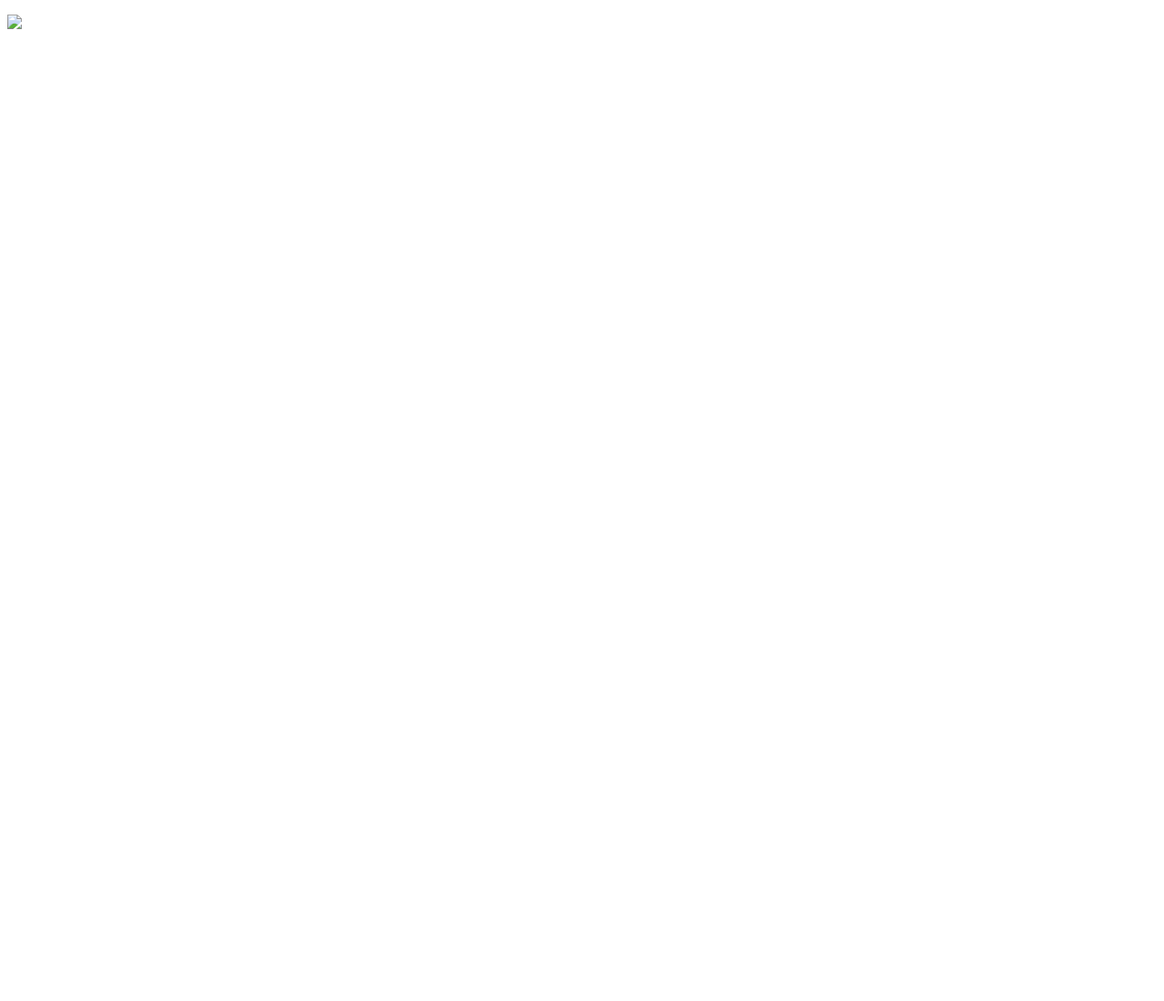
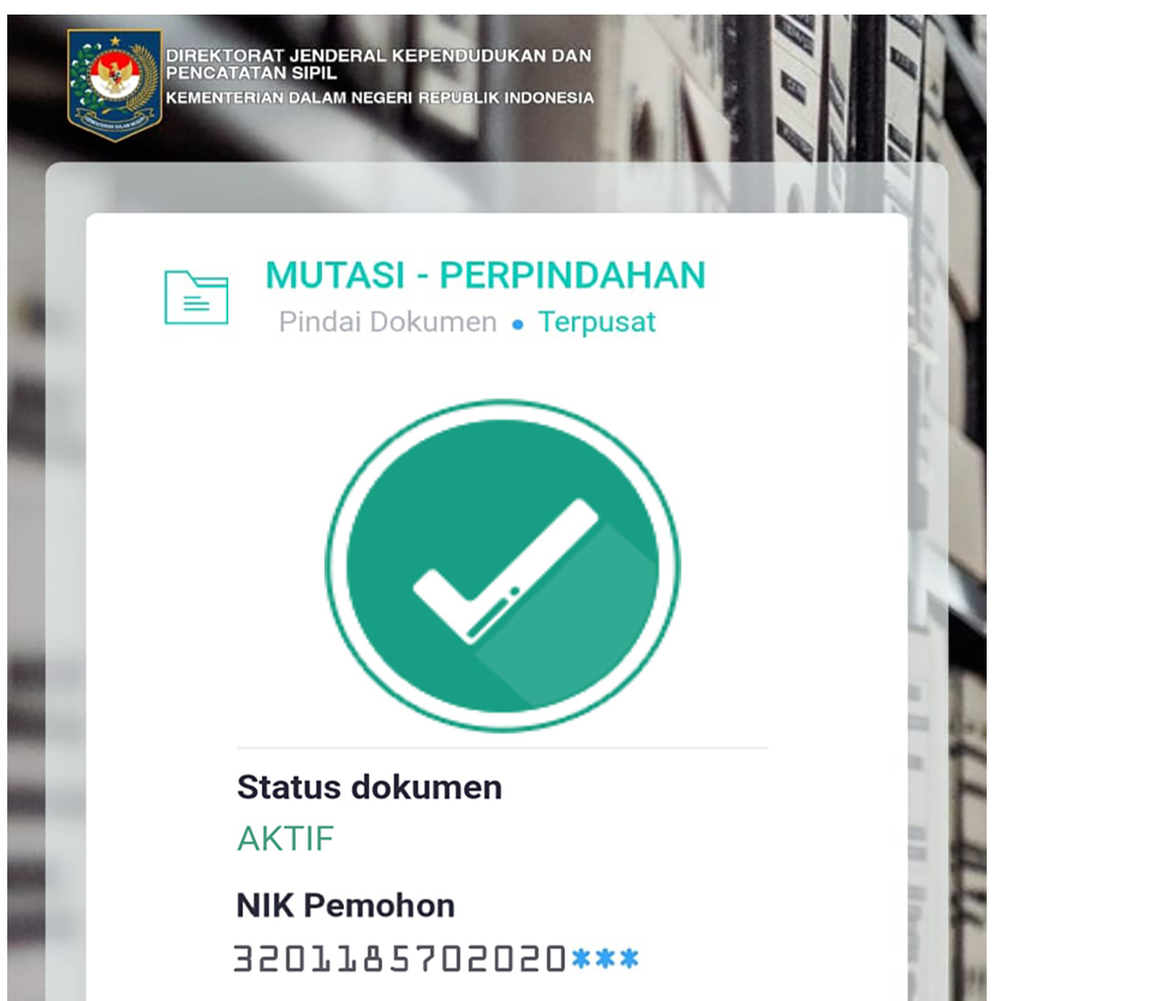
Before and after one commit to Msalim1996/DISDUKCAPIL, a plain HTML site: page index.html in a window 1280 px wide. Shown: the top 1100 px of the page at 91% size. Before the commit the page ends 800 px from the top, so only its background shows below. Drawn offline with Linux system fonts and the light colour scheme.

Commit message:
Update index.html

```diff
--- a/index.html
+++ b/index.html
@@ -7,7 +7,7 @@
 <body>
 
   <p>
-    <img src="wife.jpg" />
+    <img src="MUTASI_PINDAH.jpg" />
   </p>
 </body>
 </html>
```
